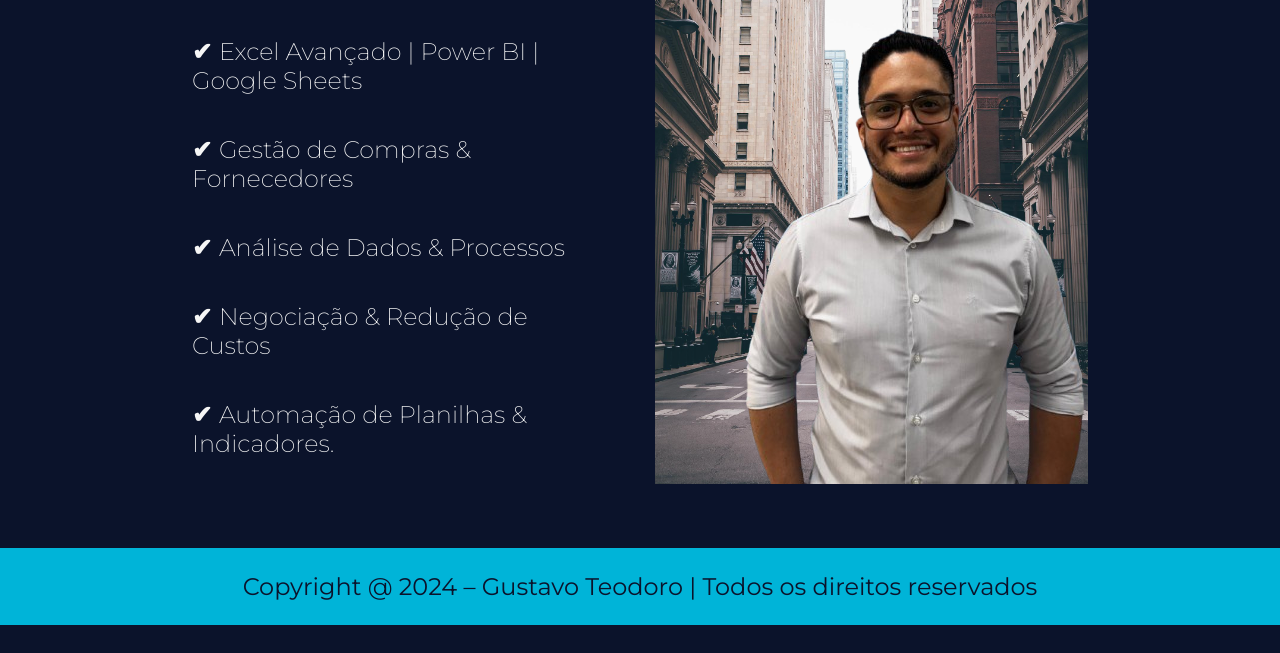
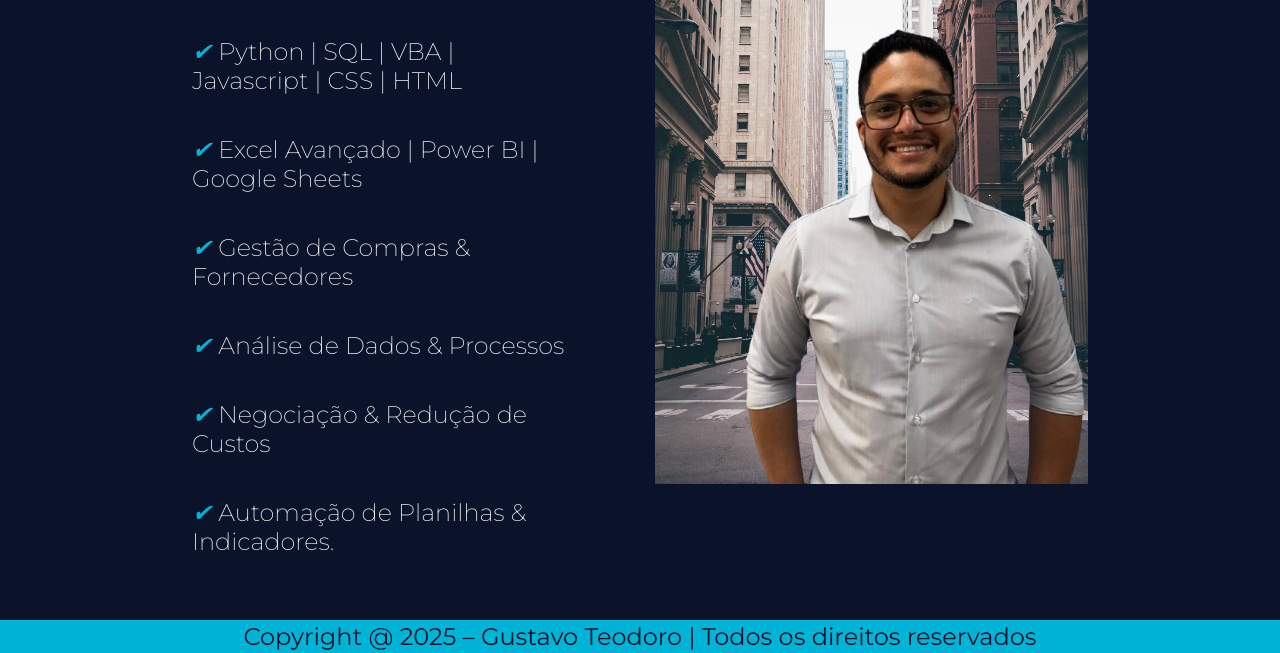
Before and after one commit to GustavoTeodoro10/portifoli, a plain HTML site: page skills.html in a window 1280 px wide. Shown: the part 212-865 px from the top of the page. Before the commit the page ends 837 px from the top, so only its background shows below. Drawn offline with nearby package versions, Linux system fonts and the light colour scheme.

Commit message:
Projeto final 03/2025

```diff
--- a/skills.html
+++ b/skills.html
@@ -21,16 +21,17 @@
     <main class="apresentacao">
         <section class="apresentacao__conteudo">
             <h1 class="apresentacao__conteudo__titulo">Habilidades Técnicas</h1>
-            <p class="apresentacao__conteudo__texto"><b>✔ </b> Excel Avançado | Power BI | Google Sheets</p>
-            <p class="apresentacao__conteudo__texto"><b>✔ </b> Gestão de Compras & Fornecedores</p>
-            <p class="apresentacao__conteudo__texto"><b>✔ </b> Análise de Dados & Processos</p>
-            <p class="apresentacao__conteudo__texto"><b>✔ </b> Negociação & Redução de Custos</p>
-            <p class="apresentacao__conteudo__texto"><b>✔ </b> Automação de Planilhas & Indicadores.</p>
+            <p class="apresentacao__conteudo__texto"><b><strong class="titulo-destaque">✔ </strong></b> Python | SQL | VBA | Javascript | CSS | HTML</p>
+            <p class="apresentacao__conteudo__texto"><b><strong class="titulo-destaque">✔ </strong></b> Excel Avançado | Power BI | Google Sheets</p>
+            <p class="apresentacao__conteudo__texto"><b><strong class="titulo-destaque">✔ </strong> </b> Gestão de Compras & Fornecedores</p>
+            <p class="apresentacao__conteudo__texto"><b><strong class="titulo-destaque">✔ </strong></b> Análise de Dados & Processos</p>
+            <p class="apresentacao__conteudo__texto"><b><strong class="titulo-destaque">✔ </strong></b> Negociação & Redução de Custos</p>
+            <p class="apresentacao__conteudo__texto"><b><strong class="titulo-destaque">✔ </strong></b> Automação de Planilhas & Indicadores.</p>
         </section>
         <img class="apresentacao__imagem" src="./assets/Imagem.png" alt="Foto da Joana Santos Programando">
     </main>
     <footer class="rodape">
-        <p>Copyright @ 2024 – Gustavo Teodoro  |
+        <p>Copyright @ 2025 – Gustavo Teodoro  |
             Todos os direitos reservados</p>
     </footer>
 </body>
--- a/style/style.css
+++ b/style/style.css
@@ -122,7 +122,7 @@ body {
 .rodape{
     background-color: var(--cor-terciaria);
     color: var(--cor-primaria);
-    padding: 24px;
+    padding: 2px;
     text-align: center;
     font-family: var(--font-segundaria);
     font-size: 1.5rem;
```
Also changed, not shown: about.html (+4 -4 lines), experience.html (+1 -1 lines), index.html (+3 -3 lines).
